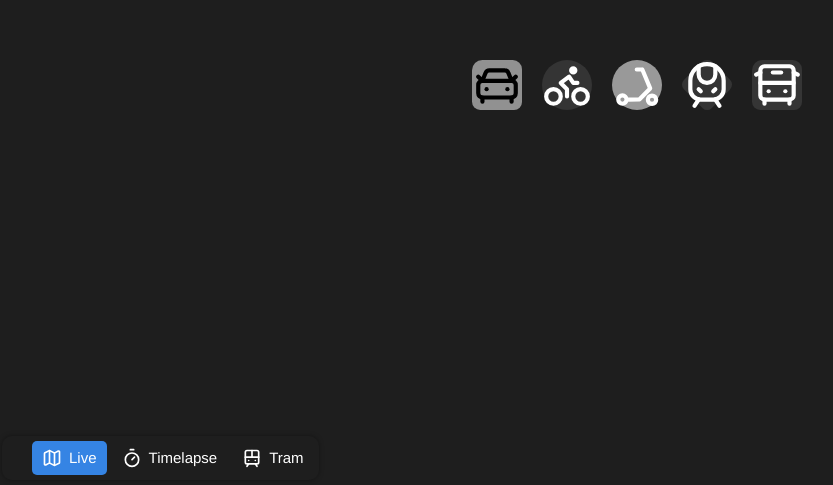
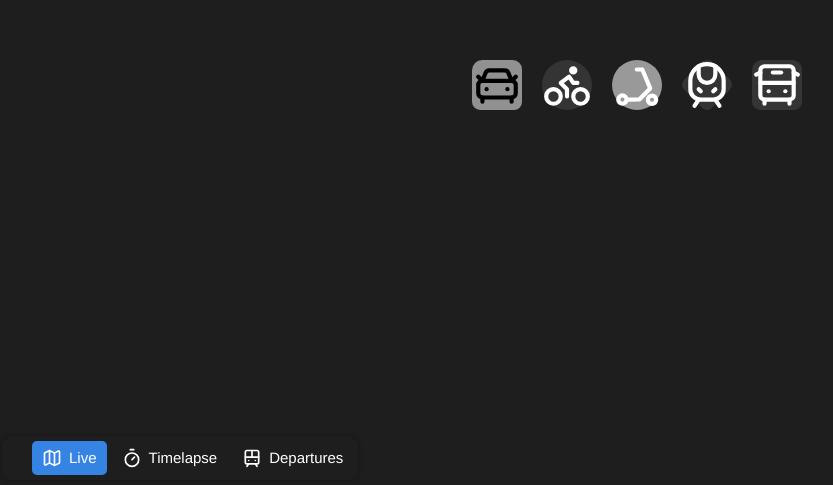
Before and after one commit to KASTEL-MobilityLab/ArtificialMetro, a Vue app: page / in a window 1280 px wide. Shown: the part 315-800 px from the top of the page, without its empty margins (3-836 px from the left). Built offline with nearby package versions, Linux system fonts and the light colour scheme.

Commit message:
Filter past departures

```diff
--- a/src/App.vue
+++ b/src/App.vue
@@ -18,7 +18,7 @@ const kiosk = new Kiosk(KIOSK_INTERVAL)
 const views: View[] = [
   { title: "Live", icon: MapIcon, component: LiveView },
   { title: "Timelapse", icon: TimerIcon, component: TimelapseView },
-  { title: "Tram", icon: TramFrontIcon, component: DeparturesView },
+  { title: "Departures", icon: TramFrontIcon, component: DeparturesView },
 ].map(view => {
   return { ...view, bus: new SwitchBus() }
 })
--- a/src/view/DepartureRow.vue
+++ b/src/view/DepartureRow.vue
@@ -63,6 +63,7 @@ const transportType =computed(() => {
         <span class="platform">
             Platform {{ departure.track }}
         </span>
+
     </div>
 </template>
 
--- a/src/view/DeparturesView.vue
+++ b/src/view/DeparturesView.vue
@@ -12,14 +12,15 @@ defineProps<{
     bus: SwitchBusReceiver,
 }>()
 
-const timeFormat = Intl.DateTimeFormat("en-US", { hour12: false, hour: '2-digit', minute: '2-digit' })
+let currentSystemTime = ref(new Date())
+let departures: Ref<TramDeparture[]> = ref([])
+let filteredDepartures = computed(() => {
+    const time = currentSystemTime.value
+    return departures.value.filter(departure => {
+        return (new Date(departure.realtime)).getTime() >= time.getTime()
+    })
+})
 
-let currentTimestamp = ref(new Date())
-let departures: Ref<TramDeparture[]> = ref([])
-
-let currentTime = computed(() => {
-    return timeFormat.format(currentTimestamp.value)
-})
 
 onMounted(async () => {
     let store = await BaseStore.open()
@@ -28,18 +29,18 @@ onMounted(async () => {
     departuresRepo.onUpdate(updateDepartures)
 
     updateDepartures(departuresRepo)
+
+    setInterval(updateSystemTime, 30 * 1000 /*30s*/)
 })
 
 async function updateDepartures(repo: CacheRepo<TramDeparture, BaseRepo>) {
     const new_departures = await repo.current()
     new_departures.sort(compareDepartures)
     departures.value = new_departures
-    updateTimestamp(repo)
 }
 
-async function updateTimestamp(repo: CacheRepo<any, any>) {
-    let timestamp = await repo.getLatestTimestamp()
-    if (timestamp != null) currentTimestamp.value = timestamp
+function updateSystemTime() {
+    currentSystemTime.value = new Date()
 }
 
 function compareDepartures(a: TramDeparture, b: TramDeparture): number {
@@ -55,11 +56,10 @@ function compareDepartures(a: TramDeparture, b: TramDeparture): number {
 </script>
 
 <template>
-    <div class="departure-list">
-        <h1>Durlacher Tor / KIT-Campus Süd</h1>
-        <DepartureRow v-for="departure in departures" :key="departure.id" :departure="departure"></DepartureRow>
-    </div>
-    <div class="current-time"><span class="live-dot"></span> {{ currentTime }}</div>
+    <TransitionGroup class="departure-list" tag="div" name="departures">
+        <h1 key="header">Durlacher Tor / KIT-Campus Süd</h1>
+        <DepartureRow v-for="departure in filteredDepartures" :key="departure.id" :departure="departure"></DepartureRow>
+    </TransitionGroup>
 </template>
 
 <style scoped>
@@ -84,4 +84,21 @@ function compareDepartures(a: TramDeparture, b: TramDeparture): number {
 h1 {
     padding: 20px 40px;
 }
+
+.deppartures-move,
+.departures-enter-active,
+.departures-leave-active {
+    transition: 0.5s ease-in-out;
+}
+.departures-enter-from{
+    opacity: 0;
+    transform: translateY(30px);
+}
+.departures-leave-to {
+    opacity: 0;
+    transform: translateY(-30px);
+}
+.departures-leave-active {
+    position: absolute;
+}
 </style>
```
